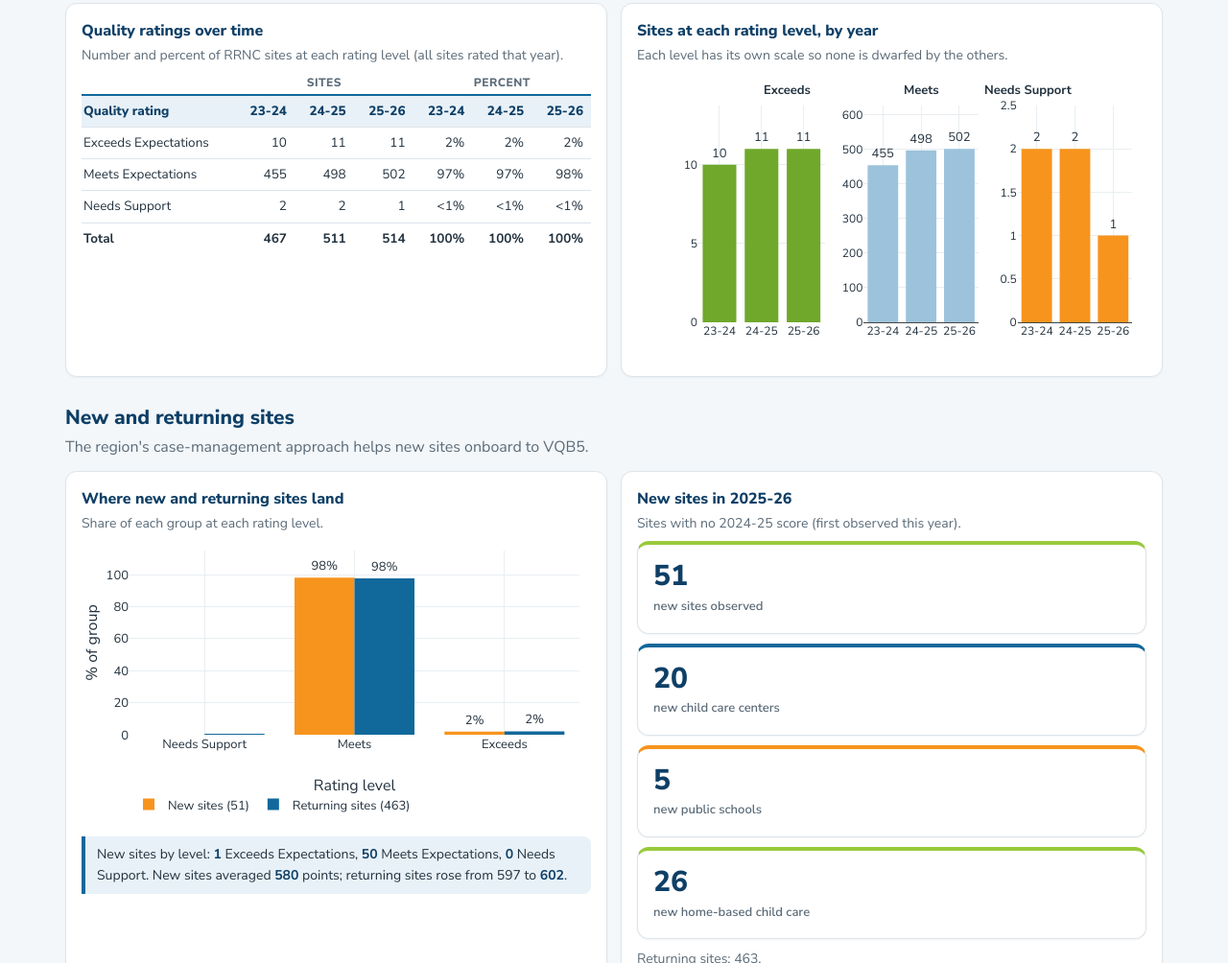
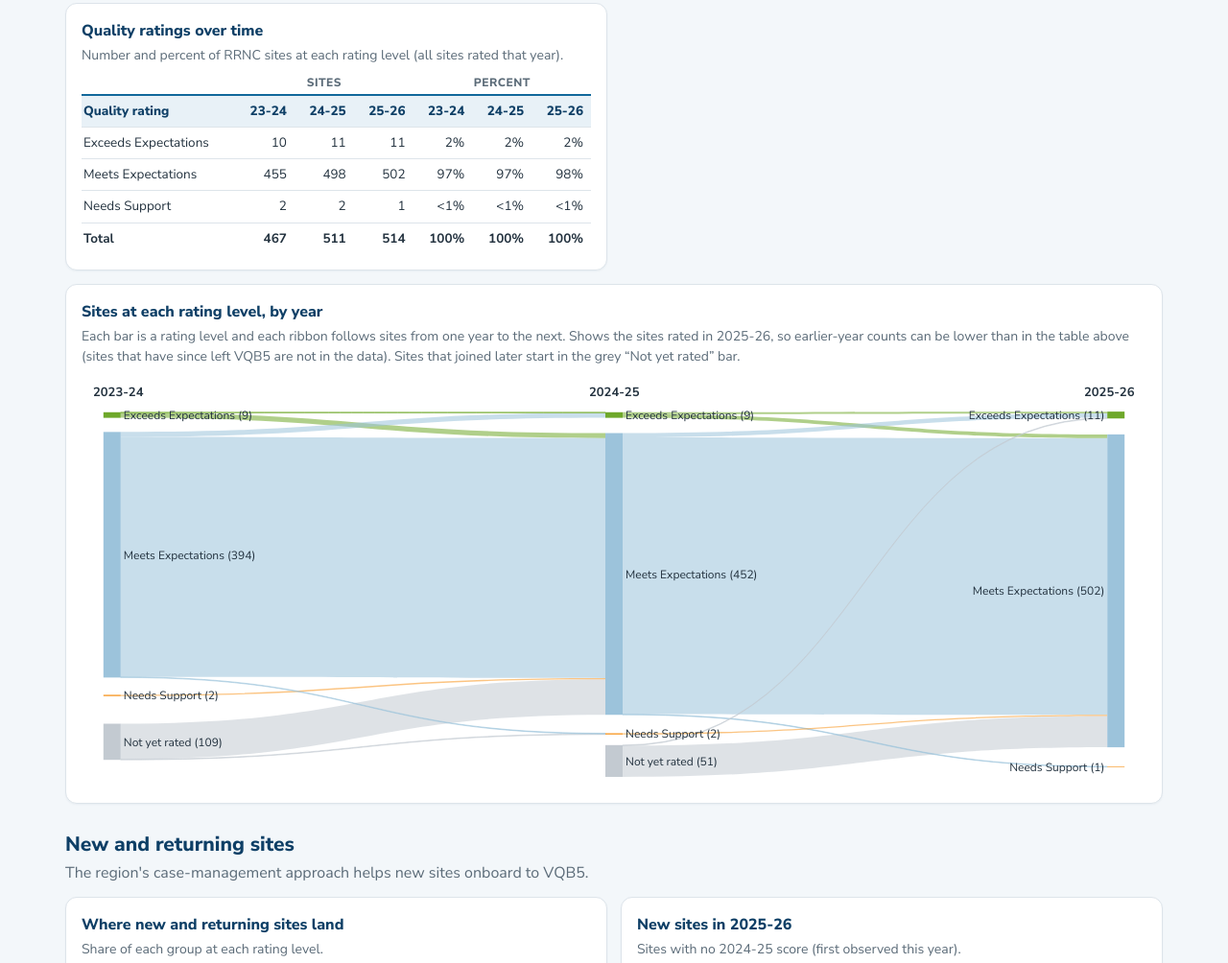
Before and after one commit to Foundation-First/QualityRatings, a plain HTML site: page site/index.html in a window 1280 px wide. Shown: the part 1615-2619 px from the top of the page at 96% size. Drawn offline with nearby package versions, Linux system fonts and the light colour scheme.

Commit message:
Replace per-level bar charts with a Sankey flow of sites between rating levels (Summary + Trends)

```diff
--- a/site/common.js
+++ b/site/common.js
@@ -121,6 +121,48 @@ function plot(id, traces, layout = {}) {
   Plotly.react(id, traces, lay, {displayModeBar: false, responsive: true});
 }
 
+// Sankey (flow) diagram: rating levels by year, ribbons = sites moving between levels. `sites` need hist + tp.
+// Only sites still in the program in 2025-26 are in the source data, so earlier-year bars show those sites;
+// "Not yet rated" holds sites that joined later.
+function sankeyLevels(id, sites, years = ['2023-24', '2024-25', '2025-26']) {
+  const K = LEVELS.length, NR = K, NCOL = years.length, GREY = '#C3CAD1';
+  const tpOf = (s, y) => y === '2025-26' ? s.tp : s.hist?.[y]?.tp;
+  const lvl = (s, y) => { const tp = tpOf(s, y); return tp == null ? NR : levelIdx(tp); };
+  const cnt = years.map(() => Array(K + 1).fill(0)), flow = {};
+  sites.forEach(s => years.forEach((y, c) => {
+    const a = lvl(s, y); cnt[c][a]++;
+    if (c < NCOL - 1) { const b = lvl(s, years[c + 1]); if (a === NR && b === NR) return; const k = `${c}|${a}|${b}`; flow[k] = (flow[k] || 0) + 1; }
+  }));
+  const order = [...DESC, NR];                                   // top -> bottom: highest level first
+  const nid = (c, l) => c * (K + 1) + l;
+  const nodes = [], colorOf = l => l === NR ? GREY : LEVELS[l].color;
+  const xs = [0.02, 0.5, 0.98].slice(0, NCOL);
+  const label = [], color = [], x = [], y = [];
+  for (let c = 0; c < NCOL; c++) {
+    const shown = order.filter(l => cnt[c][l] > 0 || l !== NR);
+    const tot = sum(cnt[c]) || 1, share = l => Math.max(cnt[c][l] / tot, 0.06), allocTot = sum(shown.map(share));
+    let cum = 0;
+    for (const l of order) {                                      // every node must exist so link indices stay valid; stacked top -> bottom in `order`
+      const v = cnt[c][l], inShown = shown.includes(l);
+      const sh = inShown ? share(l) / allocTot : 0, center = cum + sh / 2; if (inShown) cum += sh;
+      label[nid(c, l)] = v ? `${l === NR ? 'Not yet rated' : LEVELS[l].name} (${v})` : '';
+      color[nid(c, l)] = colorOf(l); x[nid(c, l)] = xs[c]; y[nid(c, l)] = Math.min(0.97, Math.max(0.03, center));
+    }
+  }
+  const src = [], tgt = [], val = [], lcol = [], ltxt = [];
+  Object.entries(flow).forEach(([k, v]) => {
+    const [c, a, b] = k.split('|').map(Number);
+    src.push(nid(c, a)); tgt.push(nid(c + 1, b)); val.push(v);
+    const rgb = colorOf(a).replace('#', ''), r = parseInt(rgb.slice(0, 2), 16), g = parseInt(rgb.slice(2, 4), 16), bl = parseInt(rgb.slice(4, 6), 16);
+    lcol.push(`rgba(${r},${g},${bl},0.55)`);
+    ltxt.push(`${years[c]} ${a === NR ? 'Not yet rated' : LEVELS[a].name} → ${years[c + 1]} ${b === NR ? 'Not yet rated' : LEVELS[b].name}`);
+  });
+  const lay = {margin: {t: 30, r: 10, b: 10, l: 10}, paper_bgcolor: 'rgba(0,0,0,0)', font: {family: "'Nunito Sans',system-ui,sans-serif", color: P.ink, size: 12},
+    annotations: years.map((yy, c) => ({text: `<b>${yy}</b>`, x: [0, 0.5, 1][c] ?? c / (NCOL - 1), xanchor: ['left', 'center', 'right'][c] ?? 'center', y: 1.06, yref: 'paper', showarrow: false, font: {size: 13}}))};
+  Plotly.react(id, [{type: 'sankey', arrangement: 'fixed', node: {pad: 14, thickness: 18, line: {width: 0}, label, color, x, y, hovertemplate: '%{label}<extra></extra>'},
+    link: {source: src, target: tgt, value: val, color: lcol, customdata: ltxt, hovertemplate: '%{customdata}: %{value} sites<extra></extra>'}}], lay, {displayModeBar: false, responsive: true});
+}
+
 // page: nav key; cb: draw function; opts.data = names of extra JSON files to load (as SUMMARY / CLASS); opts.filters=false hides filter bar
 async function init(page, cb, opts = {}) {
   onChange = cb;
--- a/site/index.html
+++ b/site/index.html
@@ -18,7 +18,7 @@
  <div class="card"><h3>Average total points</h3><p>RRNC average vs. statewide average.</p><div id="c-avg" class="chart short"></div><div class="insight" id="i-avg"></div></div>
  <div class="card"><h3>Average points by site type</h3><p>RRNC and Virginia, by program year.</p><div class="tbl" id="t-type"></div></div>
  <div class="card"><h3>Quality ratings over time</h3><p>Number and percent of RRNC sites at each rating level (all sites rated that year).</p><div class="tbl" id="t-levels"></div></div>
- <div class="card"><h3>Sites at each rating level, by year</h3><p>Each level has its own scale so none is dwarfed by the others.</p><div id="c-levels" class="chart short"></div></div>
+ <div class="card" style="grid-column:1/-1"><h3>Sites at each rating level, by year</h3><p>Each bar is a rating level and each ribbon follows sites from one year to the next. Shows the sites rated in 2025-26, so earlier-year counts can be lower than in the table above (sites that have since left VQB5 are not in the data). Sites that joined later start in the grey “Not yet rated” bar.</p><div id="c-levels" class="chart" style="height:430px"></div></div>
 </div></section>
 
 <section><h2>New and returning sites</h2><p class="lead">The region's case-management approach helps new sites onboard to VQB5.</p>
@@ -88,18 +88,7 @@ function draw() {
     [...DESC.map(i => [LEVELS[i].name, ...YRS.map((_, k) => fmt(yl[k][i])), ...YRS.map((_, k) => pc(yl[k][i], yn[k]))]),
      ['<b>Total</b>', ...yn.map(v => `<b>${fmt(v)}</b>`), ...YRS.map(() => '<b>100%</b>')]], 1, [['', 1], ['Sites', 3], ['Percent', 3]]);
 
-  // one small chart per level, each on its own scale (levels are never combined)
-  const K = LEVELS.length, w = 1 / K, dom = i => [i * w + (i ? 0.075 / K * 3 : 0.05), (i + 1) * w - 0.01];
-  const traces = [], layout = {showlegend: false, margin: {t: 34, r: 10, b: 40, l: 40}, annotations: []};
-  DESC.forEach((li, p) => {
-    const ax = p ? p + 1 : '', mx = Math.max(...yl.map(r => r[li]));
-    traces.push({type: 'bar', x: YRS.map(y => y.slice(2)), y: yl.map(r => r[li]), text: yl.map(r => r[li]), textposition: 'outside', cliponaxis: false, marker: {color: LEVELS[li].color}, xaxis: 'x' + ax, yaxis: 'y' + ax,
-      hovertemplate: `%{x}: %{y} sites<extra>${LEVELS[li].name}</extra>`});
-    layout['xaxis' + ax] = {domain: dom(p), anchor: 'y' + ax, gridcolor: P.grid, tickfont: {size: K > 3 ? 10 : 12}};
-    layout['yaxis' + ax] = {anchor: 'x' + ax, range: [0, mx * 1.25 || 1], gridcolor: P.grid, rangemode: 'tozero', tickfont: {size: K > 3 ? 10 : 12}};
-    layout.annotations.push({text: `<b>${lvShort(li)}</b>`, x: (dom(p)[0] + dom(p)[1]) / 2, y: 1.12, xref: 'paper', yref: 'paper', showarrow: false, font: {color: '#23323f', size: K > 3 ? 11 : 13}});
-  });
-  plot('c-levels', traces, layout);
+  sankeyLevels('c-levels', ALL);
 
   // --- new vs returning
   const N = S.newSites, nl = levelsFromBins(N.newBins), retL = LEVELS.map((_, i) => curL[i] - nl[i]);
@@ -116,5 +105,5 @@ function draw() {
     [...cats.map(k => { const r = hn[k]; return [k, r.Center, r['Family Day Home'], k.includes('Infant') ? 'N/A' : r['Public School'], `<b>${sum(TYPES.map(x => r[x]))}</b>`, sum(TYPES.map(x => hs[k][x]))]; }),
      ['<b>Unique sites on any Honor Roll</b>', '', '', '', `<b>${honorTotal} (${pc(honorTotal, n)} of sites)</b>`, `${hs._unique} (${pc(hs._unique, st['2025-26'].n)})`]]);
 }
-init('summary', draw, {filters: false, summary: true});
+init('summary', draw, {filters: false, summary: true, sites: true});
 </script></body></html>
```
Also changed, not shown: site/trends.html (+2 -0 lines).
